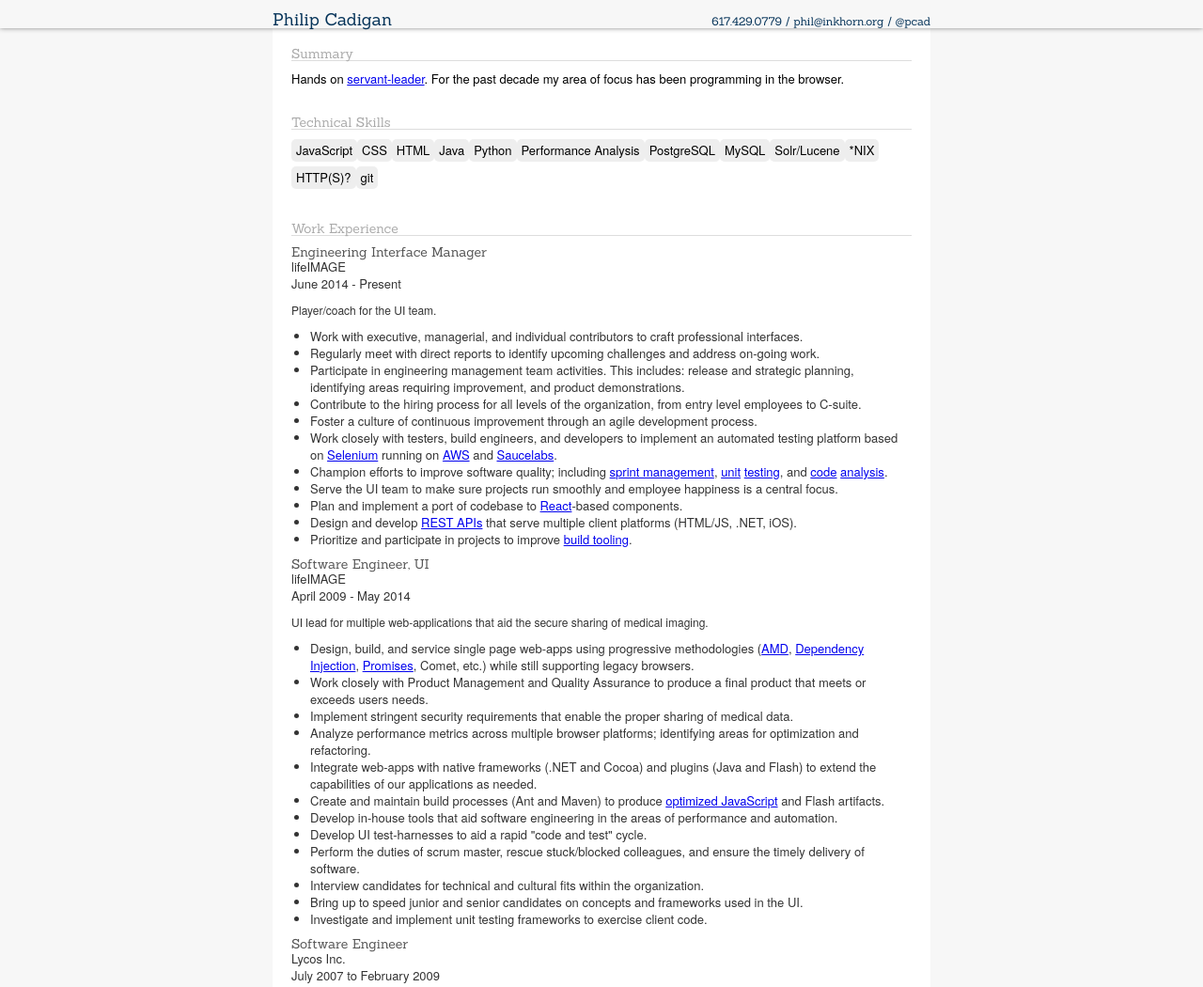
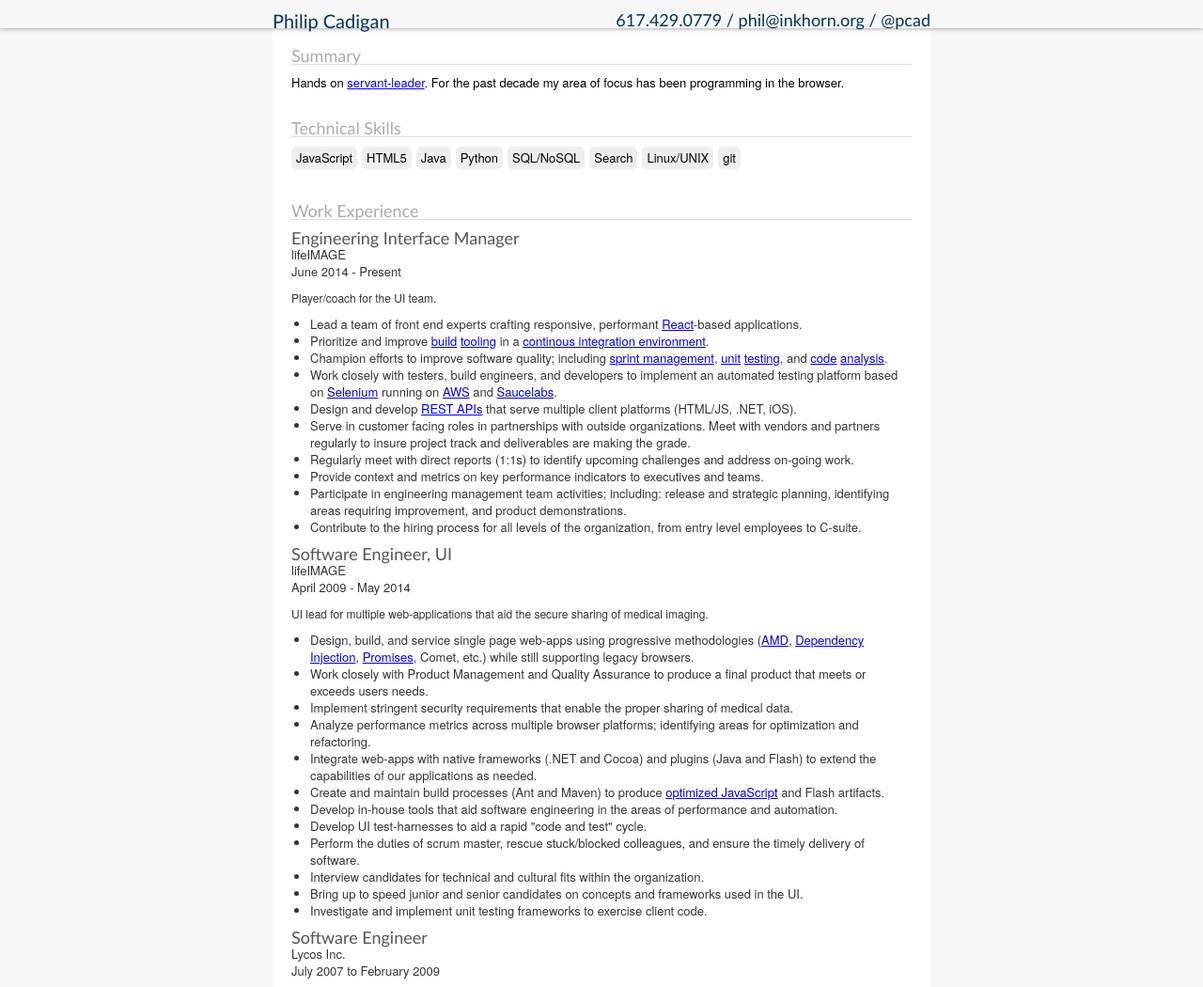
Before and after one commit to pcad/pcad.github.io, a plain HTML site: page index.html in a window 1280 px wide. Shown: the top 1050 px of the page at 94% size. Drawn offline with Linux system fonts and the light colour scheme.

Commit message:
updates latest position

```diff
--- a/index.html
+++ b/index.html
@@ -8,13 +8,10 @@
 	<!--
 
 		INTRO:
-			I started to write this resume in HTML bc I figured it was 2012 and a Word
-			doc seems horribly out of date.  One of the goals in the re-write was to make
-			it portable across a host of devices (phones, tablets, PCs).  This goal is still
-			a work in progress.  Those looking to see this resume as a portfolio may be
+			Those looking to see this resume as a portfolio may be
 			disappointed.  It's an attempt to get a widely usable, no-script document
 			(mail clients don't like that js) that catalogs my work, not a sparkling
-			piece of that work itself.
+			display of that work itself.
 
 		TODO:
 			implement comic-sans mode
@@ -124,13 +121,13 @@
 		font-family:"HelveticaNeue", "Helvetica Neue", Arial, Helvetica, sans-serif;
 	}
 	 h1, h2, h3, h4, h5, h6{
-		font-family: 'Sanchez', serif;
+		font-family: "Gill Sans", "Gill Sans MT", Calibri, sans-serif;
 	}
 	h1{
-		font-size:18px;
+		font-size:20px;
 	}
 	h2, h3{
-		font-size:14px;
+		font-size:18px;
 		color: #555;
 	}
 	p, ul, li{
@@ -142,9 +139,7 @@
 
 	.contact-content{
 	    float: right;
-	    font-size: 12px;
-	    margin-top: 5px;
-
+	    font-size: 18px;
 	}
 	.contact-link {
 		text-decoration:none;
@@ -213,6 +208,7 @@
 	    display: inline-block;
 	    padding: 3px 5px;
 		margin-bottom:5px;
+		margin-right: 5px;
 	}
 	.upgrade-message{
 		position:fixed;
@@ -312,16 +308,12 @@
 				<h2 class="section-heading">Technical Skills</h2>
 				<ul class="skills">
 					<li>JavaScript
-					<li>CSS
-					<li>HTML
+					<li>HTML5
 					<li>Java
 					<li>Python
-					<li>Performance Analysis
-					<li>PostgreSQL
-					<li>MySQL
-					<li>Solr/Lucene
-					<li>*NIX
-					<li>HTTP(S)?
+					<li>SQL/NoSQL
+					<li>Search
+					<li>Linux/UNIX
 					<li>git
 				</ul>
 			</div>
@@ -337,17 +329,16 @@
 				</aside>
 					<p class="position-description">Player/coach for the UI team.
 					<ul class="position-achievements">
-						<li>Work with executive, managerial, and individual contributors to craft professional interfaces.
-						<li>Regularly meet with direct reports to identify upcoming challenges and address on-going work.
-						<li>Participate in engineering management team activities. This includes: release and strategic planning, identifying areas requiring improvement, and product demonstrations.
+						<li>Lead a team of front end experts crafting responsive, performant <a href="https://facebook.github.io/react/">React</a>-based applications.
+						<li>Prioritize and improve <a href="https://webpack.github.io/">build</a> <a href="http://gruntjs.com/">tooling</a> in a <a href="https://jenkins.io/">continous integration environment</a>.
+						<li>Champion efforts to improve software quality; including <a href="https://www.atlassian.com/software/jira/">sprint management</a>, <a href="https://mochajs.org/">unit</a> <a href="http://chaijs.com/">testing</a>, and  <a href="http://jscs.info/">code</a> <a href="https://gotwarlost.github.io/istanbul/">analysis</a>.
+						<li>Work closely with testers, build engineers, and developers to implement an automated testing platform based on <a href="http://www.seleniumhq.org/projects/webdriver/">Selenium</a> running on <a href="http://aws.amazon.com/">AWS</a> and <a href="https://saucelabs.com/">Saucelabs</a>.
+						<li>Design and develop <a href="https://en.wikipedia.org/wiki/Representational_state_transfer">REST APIs</a> that serve multiple client platforms (HTML/JS, .NET, iOS).
+						<li>Serve in customer facing roles in partnerships with outside organizations.  Meet with vendors and partners regularly to insure project track and deliverables are making the grade.
+						<li>Regularly meet with direct reports (1:1s) to identify upcoming challenges and address on-going work.
+						<li>Provide context and metrics on key performance indicators to executives and teams.
+						<li>Participate in engineering management team activities; including: release and strategic planning, identifying areas requiring improvement, and product demonstrations.
 						<li>Contribute to the hiring process for all levels of the organization, from entry level employees to C-suite.
-						<li>Foster a culture of continuous improvement through an agile development process.
-						<li>Work closely with testers, build engineers, and developers to implement an automated testing platform based on <a href="http://www.seleniumhq.org/projects/webdriver/">Selenium</a> running on <a href="http://aws.amazon.com/">AWS</a> and <a href="https://saucelabs.com/">Saucelabs</a>.
-						<li>Champion efforts to improve software quality; including <a href="https://www.atlassian.com/software/jira/">sprint management</a>, <a href="https://mochajs.org/">unit</a> <a href="http://chaijs.com/">testing</a>, and  <a href="http://jscs.info/">code</a> <a href="https://gotwarlost.github.io/istanbul/">analysis</a>.
-						<li>Serve the UI team to make sure projects run smoothly and employee happiness is a central focus.
-						<li>Plan and implement a port of codebase to <a href="https://facebook.github.io/react/">React</a>-based components.
-						<li>Design and develop <a href="https://en.wikipedia.org/wiki/Representational_state_transfer">REST APIs</a> that serve multiple client platforms (HTML/JS, .NET, iOS).
-						<li>Prioritize and participate in projects to improve <a href="http://gruntjs.com/">build tooling</a>.
 					</ul>
 				</div>
 
@@ -494,12 +485,12 @@
 			</div>
 		</div>
 
+<!--
+		<footer class="content footer-content">
 
-		<footer class="content footer-content">
-			<p>Want a <a href="./resume.pdf">pdf</a> of this resumé?
-		  <!--
-		  Still reading?  Pick up the <a href="tel:+16174290779">phone</a>. -->
+		  Still reading?  Pick up the <a href="tel:+16174290779">phone</a>.
 		</footer>
+ -->
 	</div>
 
 </body>
```
